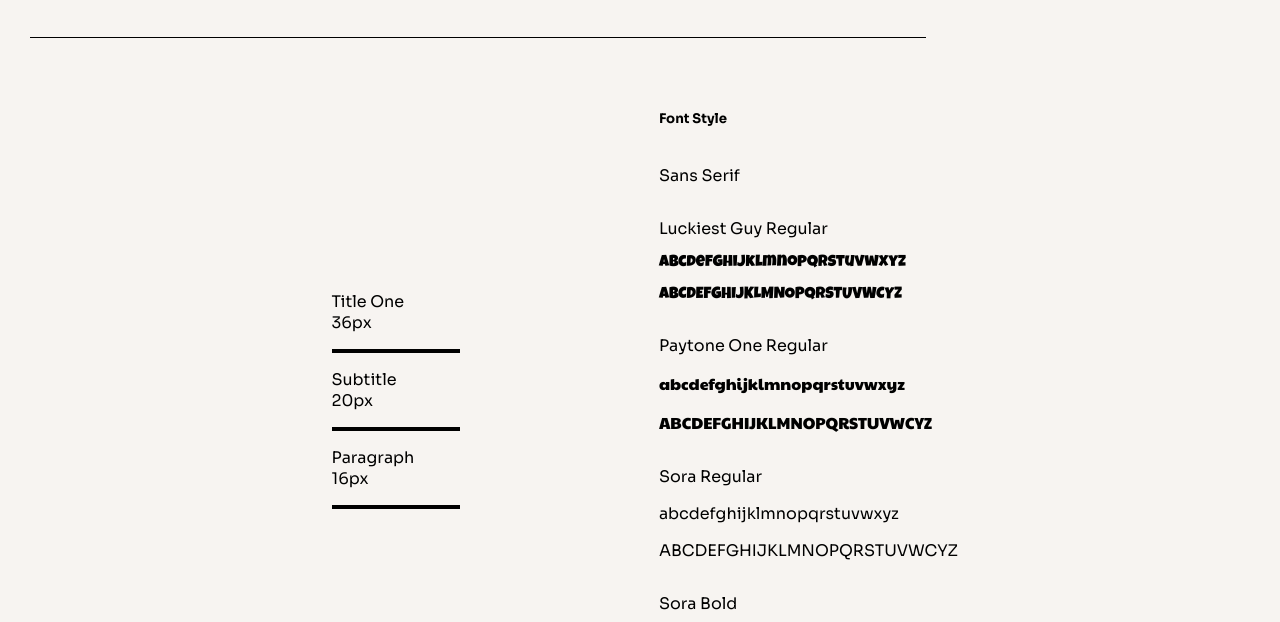
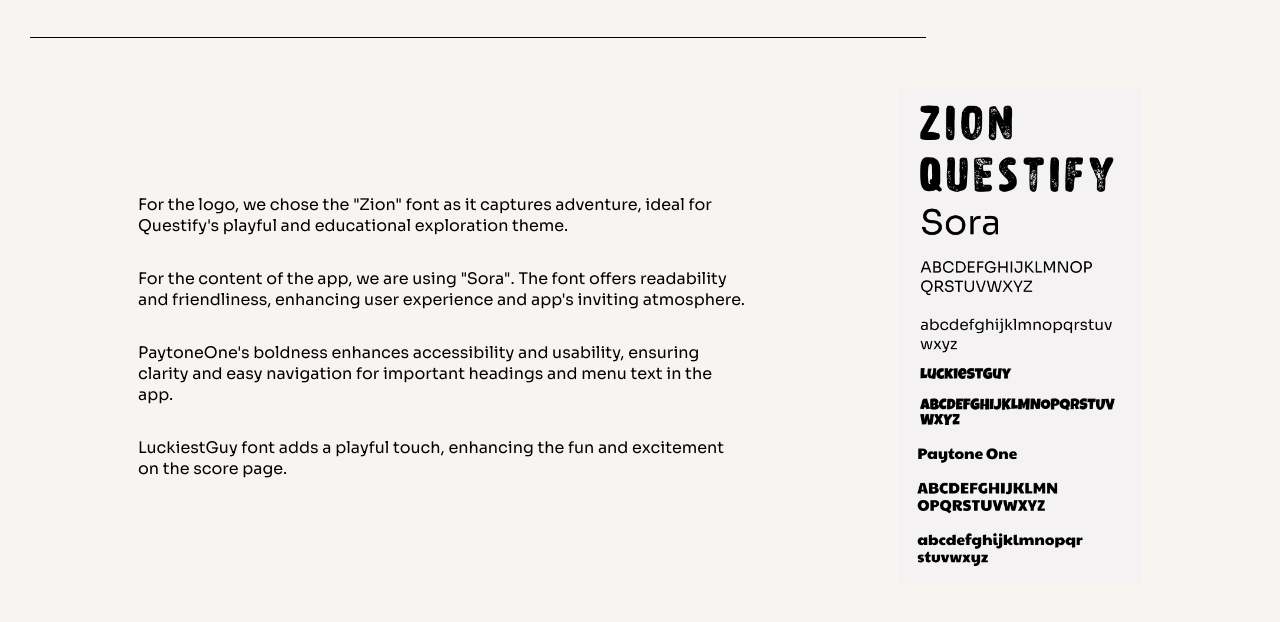
Before and after one commit to k8ANStar/Questify-A5Styleguide, a plain HTML site: page style.html in a window 1280 px wide. Shown: the part 178-800 px from the top of the page. Drawn offline with Linux system fonts and the light colour scheme; files whose address does not match are found by name.

Commit message:
styling typography

```diff
--- a/style.css
+++ b/style.css
@@ -251,3 +251,46 @@ main {
     padding-left: 400%;
     width: 300%;
 }
+
+/* typography css*/
+
+#typography_child, #icon_child, #graphics_child {
+    display: flex;
+}
+
+#typography_left {
+    width: 50%;
+    padding-left: 40px;
+    display: flex;
+    flex-direction: column;
+    justify-content: center;
+}
+
+#typography_right {
+    width: 20%;
+    margin-right: 20px;
+    display: flex;
+    flex-direction: column;
+    justify-content: center;
+    padding-left: 150px;
+}
+
+#typography_child {
+    justify-content: center;
+    align-items: center;
+}
+
+
+#font_title {
+    display:flex;
+    flex-direction: row;
+}
+
+#font_cont,
+#font_cont2 {
+    display:flex;
+    flex-direction: row;
+    margin-left:50px;
+    margin-top: 50px;
+    margin-bottom: 70px;
+}
--- a/style.html
+++ b/style.html
@@ -31,48 +31,25 @@
             </div>
         </div>
     </header>
+
+
+    <!-- Main Content -->
+
     <div class="titles">
         <div class="title_text">Typography</div>
         <div class="line"></div>
     </div>
-    <!-- Main Content -->
-    <div id="main">
-        <div id="left" class="main_child">
-            <div class="logos">
-                <div id="logo_colour"></div>
-                <div>
-                    <p>Title One 36px</p>
-                    <hr class="small-line">
-                    <p>Subtitle 20px</p>
-                    <hr class="small-line">
-                    <p>Paragraph 16px</p>
-                    <hr class="small-line">
-                </div>
-            </div>
+
+    <div id="typography">
+        <div id="typography_left" class="typography_child">
+            <p>For the logo, we chose the "Zion" font as it captures adventure, ideal for Questify's playful and educational exploration theme.
+            </p>
+            <p>For the content of the app, we are using "Sora". The font offers readability and friendliness, enhancing user experience and app's inviting atmosphere.</p>
+            <p>PaytoneOne's boldness enhances accessibility and usability, ensuring clarity and easy navigation for important headings and menu text in the app.</p>
+            <P>LuckiestGuy font adds a playful touch, enhancing the fun and excitement on the score page.</P>
         </div>
-        <div id="right" class="main_child">
-            <h5>Font Style</h5>
-            <p>Sans Serif</p>
-            <div>
-                <p>Luckiest Guy Regular</p>
-                <p class="p1">abcdefghijklmnopqrstuvwxyz</p>
-                <p class="p1">ABCDEFGHIJKLMNOPQRSTUVWCYZ</p>
-            </div>
-            <div>
-                <p>Paytone One Regular</p>
-                <p class="p2">abcdefghijklmnopqrstuvwxyz</p>
-                <p class="p2">ABCDEFGHIJKLMNOPQRSTUVWCYZ</p>
-            </div>
-            <div>
-                <p>Sora Regular</p>
-                <p class="p3">abcdefghijklmnopqrstuvwxyz</p>
-                <p class="p3">ABCDEFGHIJKLMNOPQRSTUVWCYZ</p>
-            </div>
-            <div>
-                <p>Sora Bold</p>
-                <p class="p4">abcdefghijklmnopqrstuvwxyz</p>
-                <p class="p4">ABCDEFGHIJKLMNOPQRSTUVWCYZ</p>
-            </div>
+        <div id="typography_right" class="typography_child">
+            <img src="./images/font_styles.png" alt="typography">
         </div>
     </div>
     <div class="line"></div>
```
Also changed, not shown: images/font_styles.png (added).
